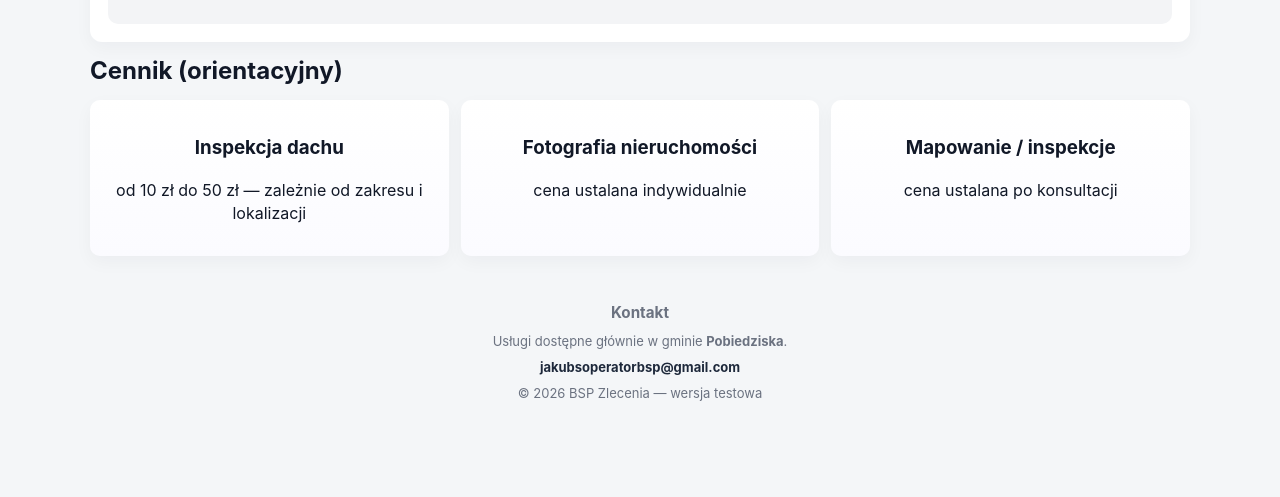
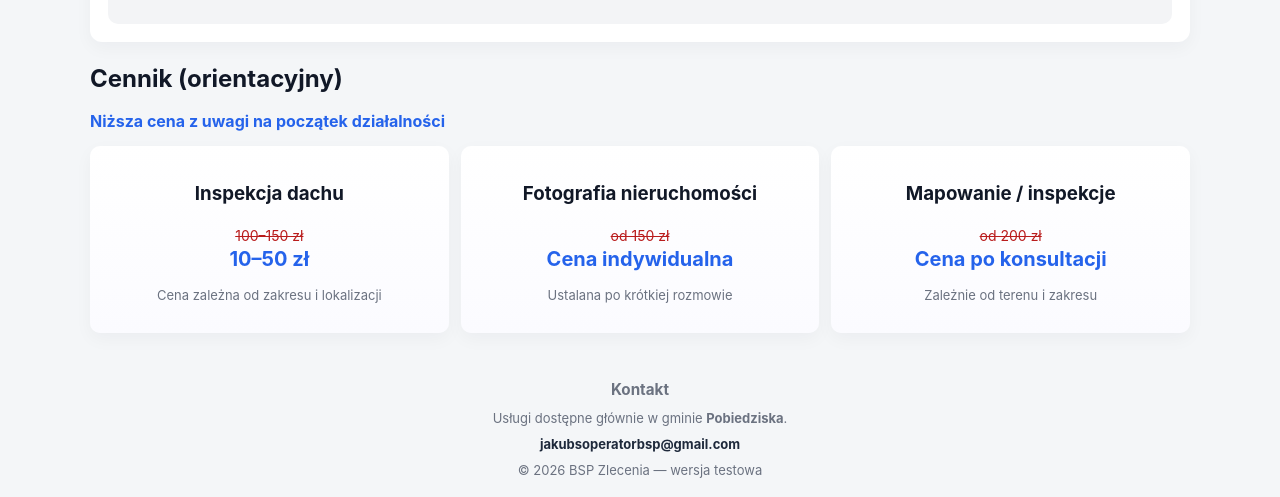
Before and after one commit to Kasiabsp/bsp-zlecenia, a plain HTML site: page index.html in a window 1280 px wide. Shown: the part 1721-2218 px from the top of the page. Before the commit the page ends 2141 px from the top, so only its background shows below. Drawn offline with nearby package versions, Linux system fonts and the light colour scheme.

Commit message:
Update index.html

```diff
--- a/index.html
+++ b/index.html
@@ -226,22 +226,44 @@
     </section>
 
     <section style="margin-top:6px;">
-      <h2 style="margin:0 0 12px 0;">Cennik (orientacyjny)</h2>
+     <h2 id="pricing">Cennik (orientacyjny)</h2>
+<p style="color:var(--accent); font-weight:700; margin-top:-6px; margin-bottom:14px;">
+  Niższa cena z uwagi na początek działalności
+</p>
+
 <div class="pricing">
+
+  <!-- INSPEKCJA DACHU -->
   <div class="price">
     <h3>Inspekcja dachu</h3>
-          <p>od 10 zł do 50 zł — zależnie od zakresu i lokalizacji</p>
+    <p style="margin:6px 0; color:var(--muted); font-size:14px;">
+      <span style="text-decoration:line-through; color:#b91c1c;">100–150 zł</span><br>
+      <span style="font-size:20px; font-weight:700; color:var(--accent);">10–50 zł</span>
+    </p>
+    <p style="font-size:13px; color:var(--muted);">Cena zależna od zakresu i lokalizacji</p>
   </div>
+
+  <!-- FOTOGRAFIA NIERUCHOMOŚCI -->
   <div class="price">
     <h3>Fotografia nieruchomości</h3>
-          <p>cena ustalana indywidualnie</p>
+    <p style="margin:6px 0; color:var(--muted); font-size:14px;">
+      <span style="text-decoration:line-through; color:#b91c1c;">od 150 zł</span><br>
+      <span style="font-size:20px; font-weight:700; color:var(--accent);">Cena indywidualna</span>
+    </p>
+    <p style="font-size:13px; color:var(--muted);">Ustalana po krótkiej rozmowie</p>
   </div>
+
+  <!-- MAPOWANIE / INSPEKCJE -->
   <div class="price">
     <h3>Mapowanie / inspekcje</h3>
-          <p>cena ustalana po konsultacji</p>
+    <p style="margin:6px 0; color:var(--muted); font-size:14px;">
+      <span style="text-decoration:line-through; color:#b91c1c;">od 200 zł</span><br>
+      <span style="font-size:20px; font-weight:700; color:var(--accent);">Cena po konsultacji</span>
+    </p>
+    <p style="font-size:13px; color:var(--muted);">Zależnie od terenu i zakresu</p>
   </div>
+
 </div>
-    </section>
 
     <footer id="contact" aria-labelledby="contact-heading">
       <h3 id="contact-heading" style="margin:0 0 8px 0;">Kontakt</h3>
```
Lines whose indentation alone changed are shown as unchanged.
